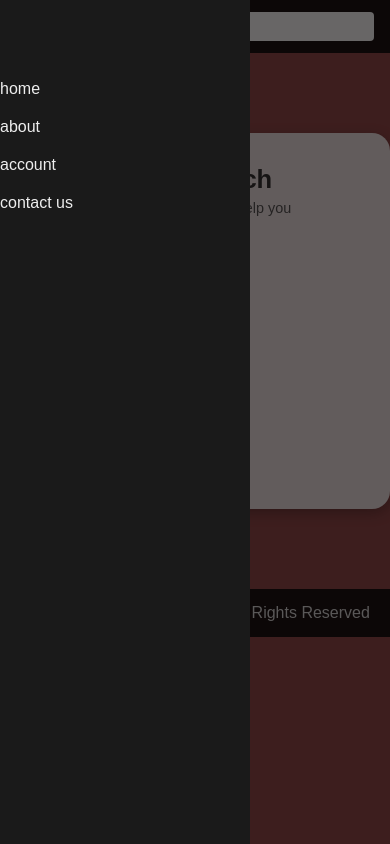
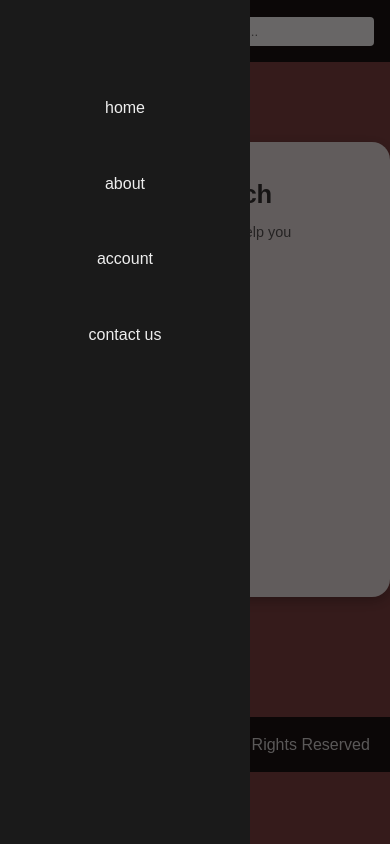
Before and after one commit to amirhskh1387/bong, a plain HTML site: page contact.html in a window 390 px wide. Both pictures are taken after a click on the element 29 px from the left and 26 px from the top of the page. Drawn offline with Linux system fonts and the light colour scheme.

Commit message:
Add files via upload

```diff
--- a/style.account.css
+++ b/style.account.css
@@ -66,6 +66,7 @@ header {
   width: 100%;
   max-width: 380px;
   margin-left: 20px;
+  height: 4.5vh;
 }
 
 .search-form input {
@@ -121,31 +122,6 @@ header {
 
 .menu-btn.close span:nth-child(3) {
   transform: translateY(-8px) rotate(-45deg);
-}
-@media (max-width: 768px) {
-  .navbar ul {
-    position: fixed;
-    top: 0;
-    left: -240px;
-    width: 240px;
-    height: 100%;
-    background: #171717;
-    flex-direction: column;
-    padding-top: 80px;
-    transition: 0.3s;
-  }
-
-  .navbar ul.open {
-    left: 0;
-  }
-
-  .menu-btn {
-    display: flex;
-  }
-
-  .search-form {
-    max-width: 200px;
-  }
 }
 
 .center-wrapper {
@@ -229,3 +205,35 @@ button:hover {
   color: #ddd;
   margin-top: 40px;
 }
+
+@media (max-width: 768px) {
+  .navbar ul {
+    position: fixed;
+    top: 0;
+    left: -250px;
+    width: 250px;
+    height: 100%;
+    background: #1a1a1a;
+    flex-direction: column;
+    padding-top: 80px;
+    transition: 0.3s;
+  }
+
+  .navbar ul.open {
+    left: 0;
+  }
+
+  .navbar ul li {
+    width: 100%;
+    padding: 15px 0;
+    text-align: center;
+  }
+
+  .menu-btn {
+    display: flex;
+  }
+
+  .search-form {
+    max-width: 200px;
+  }
+}
--- a/style.contact.css
+++ b/style.contact.css
@@ -5,9 +5,16 @@
   font-family: Arial, Helvetica, sans-serif;
 }
 
+html, body {
+  height: 100%;
+}
+
 body {
-  background: #721212c1;
+  background: #5a0c0cc4;
   color: #333;
+  line-height: 1.6;
+  display: flex;
+  flex-direction: column;
 }
 
 #overlay {
@@ -32,7 +39,7 @@ header {
   padding: 12px 0;
 }
 
-.nav-content {
+.navbar .nav-content {
   width: 92%;
   margin: auto;
   display: flex;
@@ -54,28 +61,33 @@ header {
 }
 
 .search-form {
+  display: flex;
+  gap: 0;
   width: 100%;
   max-width: 380px;
+  margin-left: 20px;
 }
 
 .search-form input {
   padding: 7px 12px;
-  width: 100%;
   border-radius: 4px;
   border: none;
   outline: none;
+  width: 100%;
 }
 
 .navbar ul {
   list-style: none;
   display: flex;
   gap: 20px;
+  align-items: center;
 }
 
 .navbar ul li a {
   text-decoration: none;
   color: #eee;
   font-size: 16px;
+  padding: 8px 10px;
   transition: 0.3s;
 }
 
@@ -92,9 +104,9 @@ header {
 }
 
 .menu-btn span {
+  width: 100%;
   height: 3px;
-  width: 100%;
-  background: white;
+  background: #fff;
   border-radius: 3px;
   transition: 0.3s;
 }
@@ -109,32 +121,6 @@ header {
 
 .menu-btn.close span:nth-child(3) {
   transform: translateY(-8px) rotate(-45deg);
-}
-
-@media (max-width: 768px) {
-  .navbar ul {
-    position: fixed;
-    top: 0;
-    left: -250px;
-    width: 250px;
-    height: 100%;
-    padding-top: 80px;
-    background: #1a1a1a;
-    flex-direction: column;
-    transition: 0.3s;
-  }
-
-  .navbar ul.open {
-    left: 0;
-  }
-
-  .search-form {
-    max-width: 200px;
-  }
-
-  .menu-btn {
-    display: flex;
-  }
 }
 
 .contact-wrapper {
@@ -188,3 +174,35 @@ h2 {
   color: #ddd;
   margin-top: 40px;
 }
+
+@media (max-width: 768px) {
+  .navbar ul {
+    position: fixed;
+    top: 0;
+    left: -250px;
+    width: 250px;
+    height: 100%;
+    background: #1a1a1a;
+    flex-direction: column;
+    padding-top: 80px;
+    transition: 0.3s;
+  }
+
+  .navbar ul.open {
+    left: 0;
+  }
+
+  .navbar ul li {
+    width: 100%;
+    padding: 15px 0;
+    text-align: center;
+  }
+
+  .menu-btn {
+    display: flex;
+  }
+
+  .search-form {
+    max-width: 200px;
+  }
+}
```
